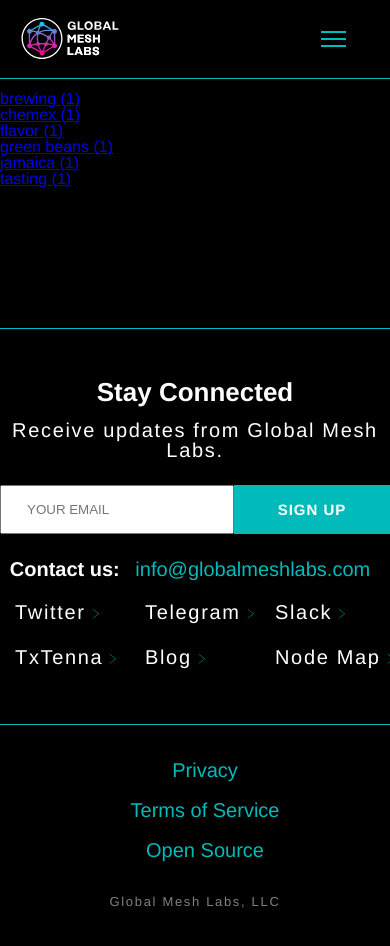
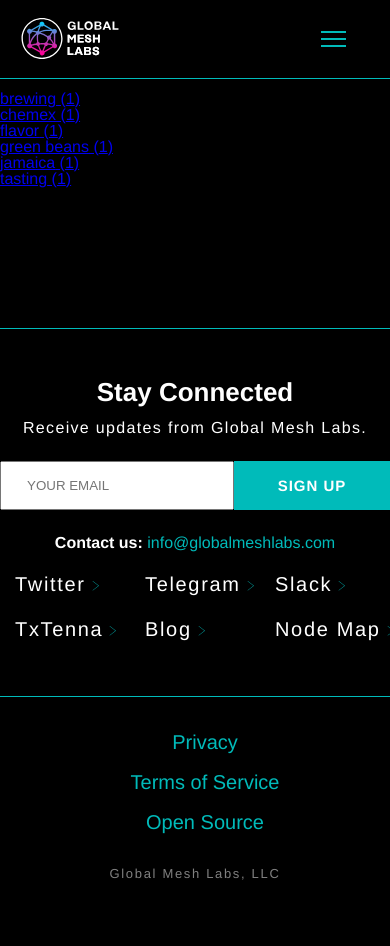
Before and after one commit to jarvisjohnson/gatsby-starter, a Gatsby site: page /tags in a window 390 px wide. After the commit the page ends 925 px from the top, so only its background shows below. Built offline with nearby package versions, Linux system fonts and the light colour scheme; Gatsby itself is replaced by a stand-in of ours; a web font is replaced by a local one.

Commit message:
Footer mobile updates

```diff
--- a/src/scss/components/_footer.scss
+++ b/src/scss/components/_footer.scss
@@ -16,6 +16,12 @@
         color: #FFFFFF;
         letter-spacing: 1.67px;
         text-align: center;
+        @media (max-width: 1024px) {
+            font-size: 16px;
+            color: #FFFFFF;
+            letter-spacing: 1.33px;
+            text-align: center;
+        }
     }
     &-info {
         border-top:1px solid $c-teal;
@@ -76,12 +82,18 @@
             text-align: center;
             width: 100%;
         }
+        @media (max-width: 1024px) {
+            font-size:16px;
+        }
         a {
             font-family: $f-aktiv;
             font-weight: lighter;
             font-size: 20px;
             letter-spacing: 1.67px;
             white-space: nowrap;
+            @media (max-width: 1024px) {
+                font-size:16px;
+            }
         }
         img {
             @extend .animatable;
@@ -156,6 +168,13 @@
         margin:10px 0  25px 0;
         font-weight: bold;
         font-size: 20px;
+        @media (max-width: 1024px) {
+            font-size:16px;
+            .cFooter-link{
+                font-size:16px;
+                margin:0;
+            }
+        }
     }
     &-sublinkList {
         margin: auto 0;
```
